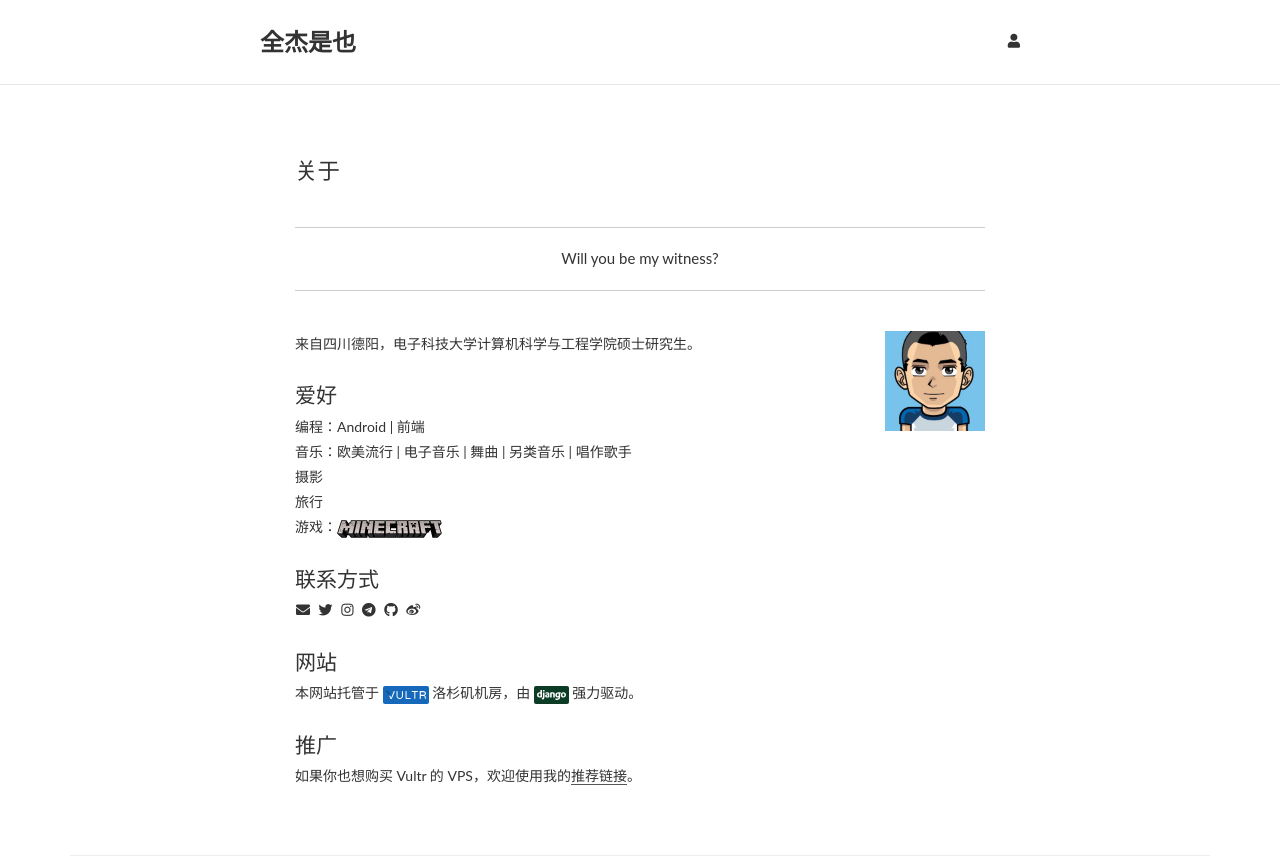
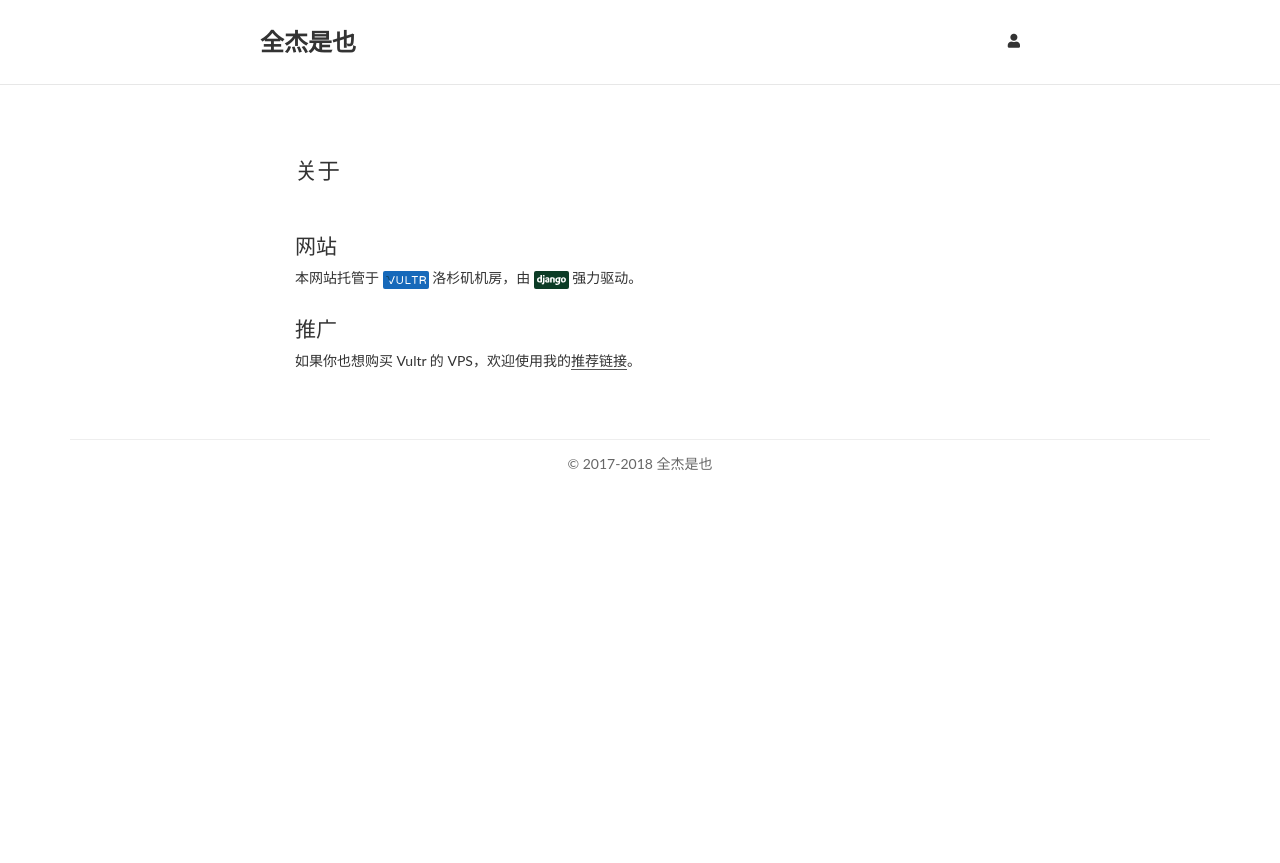
Before and after one commit to zacjact1568/imzack.me, a Django app: page /about.html in a window 1280 px wide. Shown: the top 863 px of the page. After the commit the page ends 470 px from the top, so only its background shows below. Run offline with Django 3.2, Linux system fonts and the light colour scheme; some libraries are stand-ins or nearby versions.

Commit message:
更新关于页面

```diff
--- a/imzack_me/settings.py
+++ b/imzack_me/settings.py
@@ -25,7 +25,7 @@ SECRET_KEY = '^gwxid)lelo_a@+yaz9@rn-yf%&0cvzoqh49qa8(x-&(wx=n30'
 # SECURITY WARNING: don't run with debug turned on in production!
 DEBUG = False
 
-ALLOWED_HOSTS = ['127.0.0.1', 'localhost ', '.imzack.me']
+ALLOWED_HOSTS = ['127.0.0.1', 'localhost', 'imzack.me']
 
 
 # Application definition
--- a/templates/blog/about.html
+++ b/templates/blog/about.html
@@ -6,27 +6,7 @@
 {% block main %}
     <article class="about">
         <div class="about-title">关于</div>
-        <div class="reference">Will you be my witness?</div>
         <div class="about-content">
-            <figure class="avatar">
-                <img src="{% static 'blog/img/avatar.jpg' %}" alt="全杰是也"/>
-            </figure>
-            <div>来自四川德阳，电子科技大学计算机科学与工程学院硕士研究生。</div>
-            <div class="about-section-title">爱好</div>
-            <div>编程：Android | 前端</div>
-            <div>音乐：欧美流行 | 电子音乐 | 舞曲 | 另类音乐 | 唱作歌手</div>
-            <div>摄影</div>
-            <div>旅行</div>
-            <div>游戏：<a href="https://minecraft.net/"><img src="{% static 'blog/img/minecraft.svg' %}" class="minecraft" alt="Minecraft"></a></div>
-            <div class="about-section-title">联系方式</div>
-            <div class="contact">
-                <a href=mailto:zxjue@outlook.com><span class="fas fa-envelope"></span></a>
-                <a href="https://twitter.com/zacjact1568"><span class="fab fa-twitter"></span></a>
-                <a href="https://www.instagram.com/zacjact1568/"><span class="fab fa-instagram"></span></a>
-                <a href="https://t.me/zacjact1568"><span class="fab fa-telegram"></span></a>
-                <a href="https://github.com/zacjact1568"><span class="fab fa-github"></span></a>
-                <a href="http://weibo.com/zacjact1568"><span class="fab fa-weibo"></span></a>
-            </div>
             <div class="about-section-title">网站</div>
             <div>
                 <span>本网站托管于</span>
```
